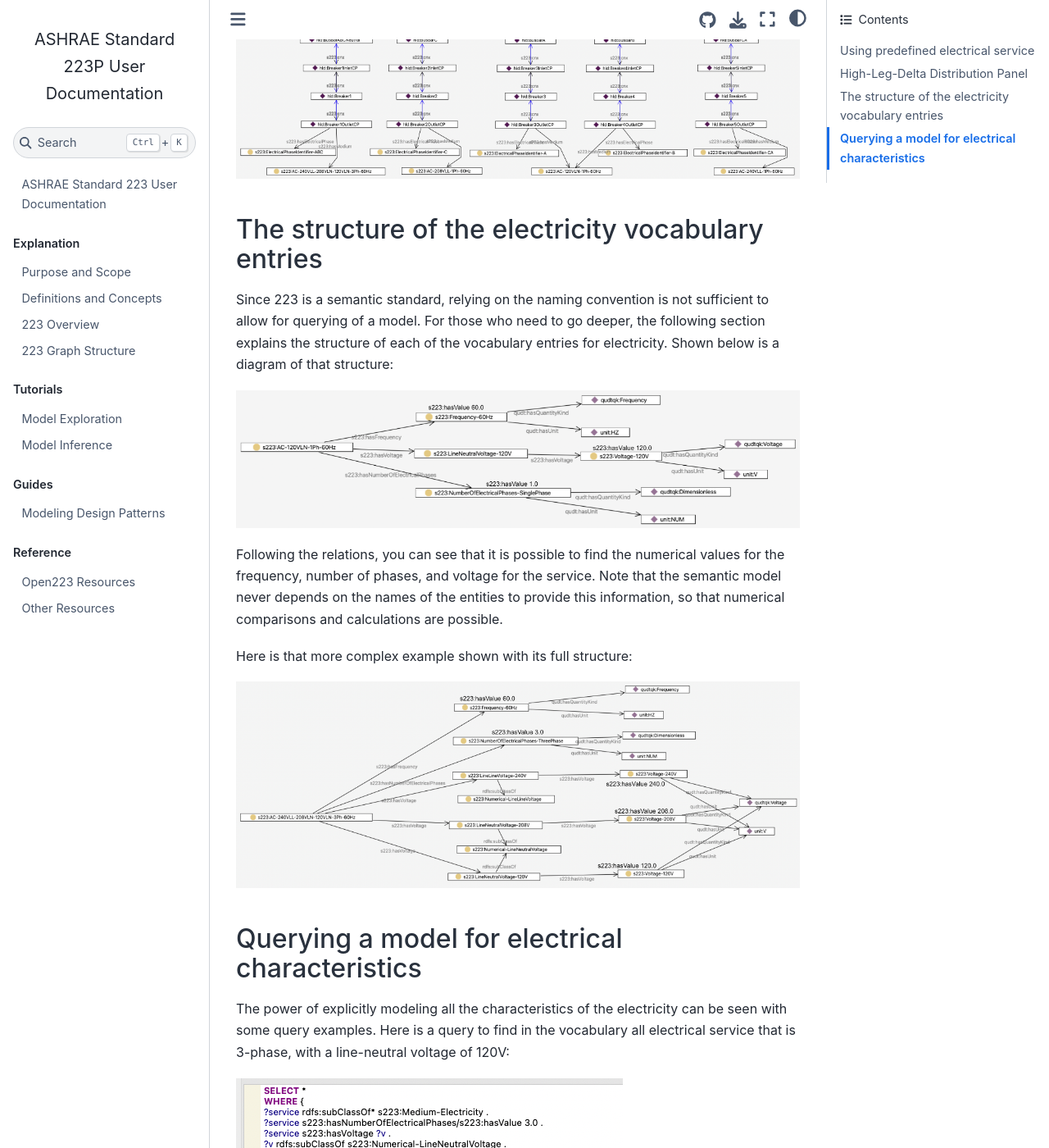
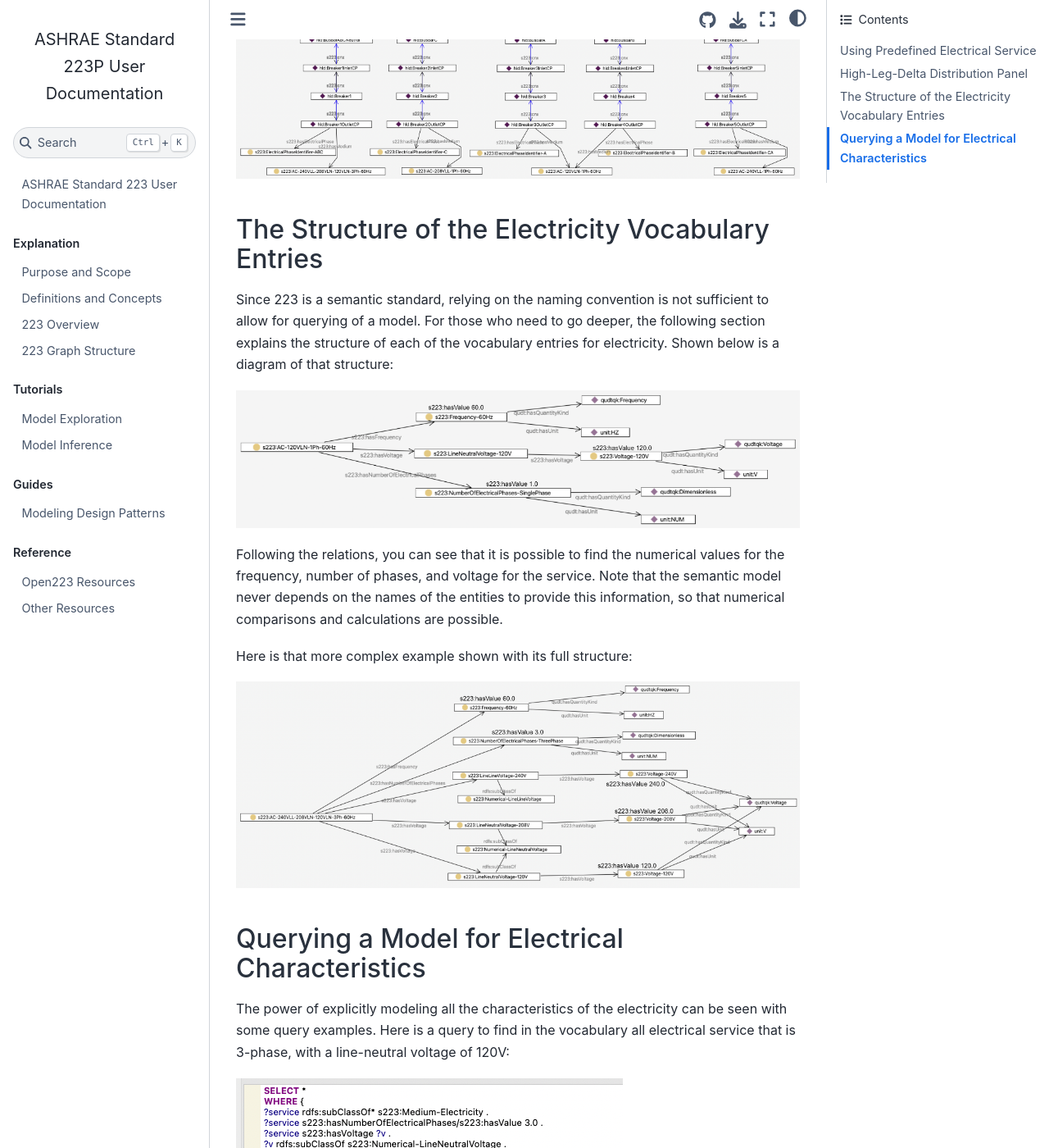
Before and after one commit to open223/docs.open223.info, a Jupyter Book: the page built from guides/modeling-electricity.md, in a window 1280 px wide and 1400 px high, scrolled down 1551 px. Shown: the whole window at 82% size. Built offline with Jupyter Book 1.0.4 settings and Sphinx 7.4.7 and the Sphinx Book theme 1.1.4, drawn with Linux system fonts in a browser that asks for light colours; some of the changed text lies outside the part shown.

```diff
--- a/guides/modeling-electricity.md
+++ b/guides/modeling-electricity.md
@@ -3,7 +3,7 @@
 Specifying the electrical service on a wire or circuit warrants a bit of explanation. This guide shows the simple way to specify the electrical characteristics,
 and then goes into more detail about what is "under the hood" interms of modeling it.
 
-## Using predefined electrical service
+## Using Predefined Electrical Service
 The 223 standard comes with a predefined vocabulary of common electrical service, so the easiest way to model is simply to pick the appropriate service from the controlled vocabulary.
 Shown below is a small excerpt of available AC electrical service.
 
@@ -27,7 +27,7 @@ Here's a diagram of a "High-Leg-Delta" distribution panel that provides several
 ...and here's the model:
 ![HighLegDeltaModel](images/guides-HighLegDelta.png)
 
-## The structure of the electricity vocabulary entries
+## The Structure of the Electricity Vocabulary Entries
 Since 223 is a semantic standard, relying on the naming convention is not sufficient to allow for querying of a model.
 For those who need to go deeper, the following section explains the structure of each of the vocabulary entries for electricity. Shown below is a diagram of that structure:
 
@@ -40,7 +40,7 @@ Here is that more complex example shown with its full structure:
 
 ![240Vstructure](images/guides-240V-60Hz-three-phase-structure.png)
 
-## Querying a model for electrical characteristics
+## Querying a Model for Electrical Characteristics
 
 The power of explicitly modeling all the characteristics of the electricity can be seen with some query examples. Here is a query to find in the vocabulary all electrical service that is 3-phase, with a line-neutral voltage of 120V:
 
```
